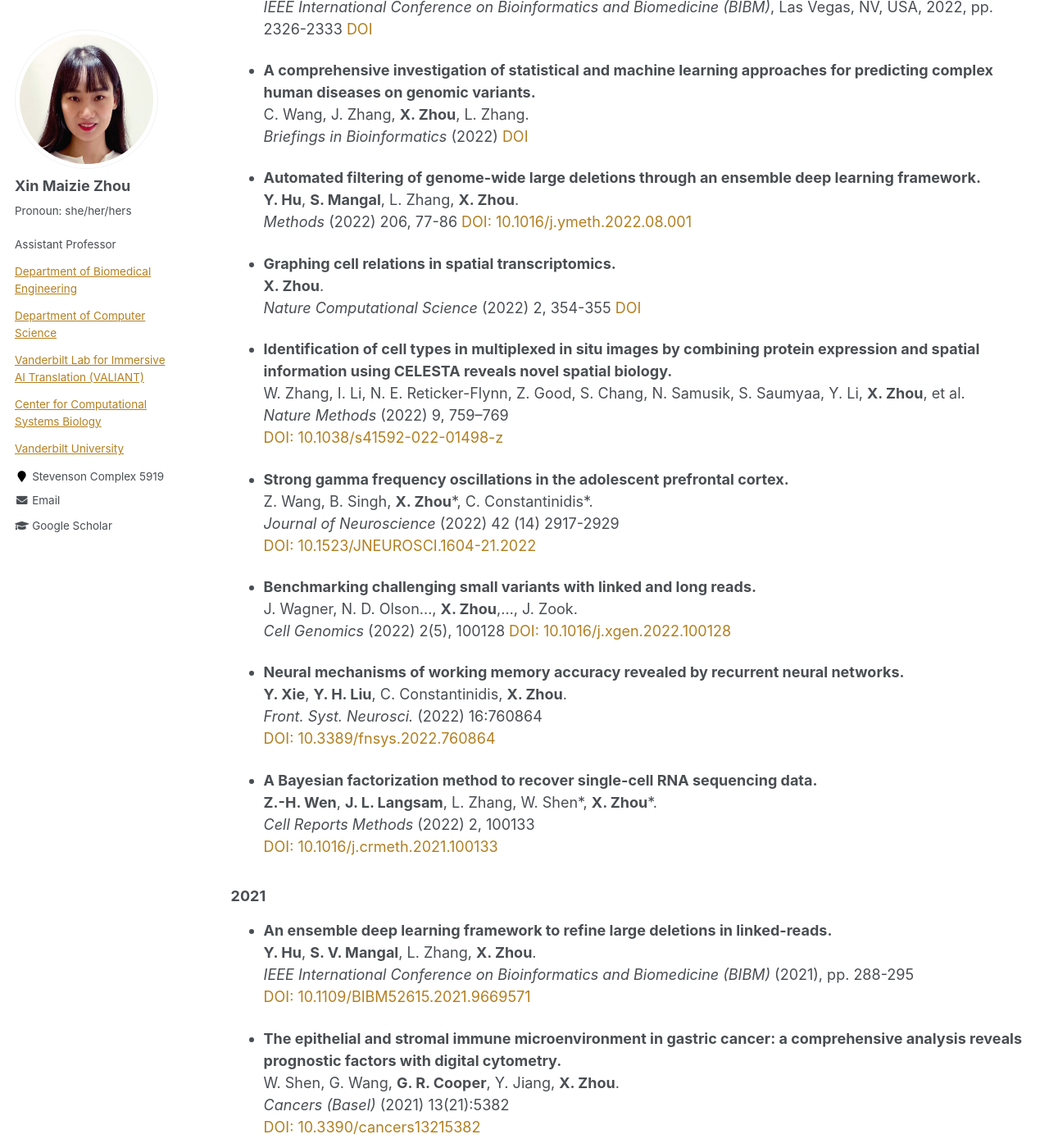
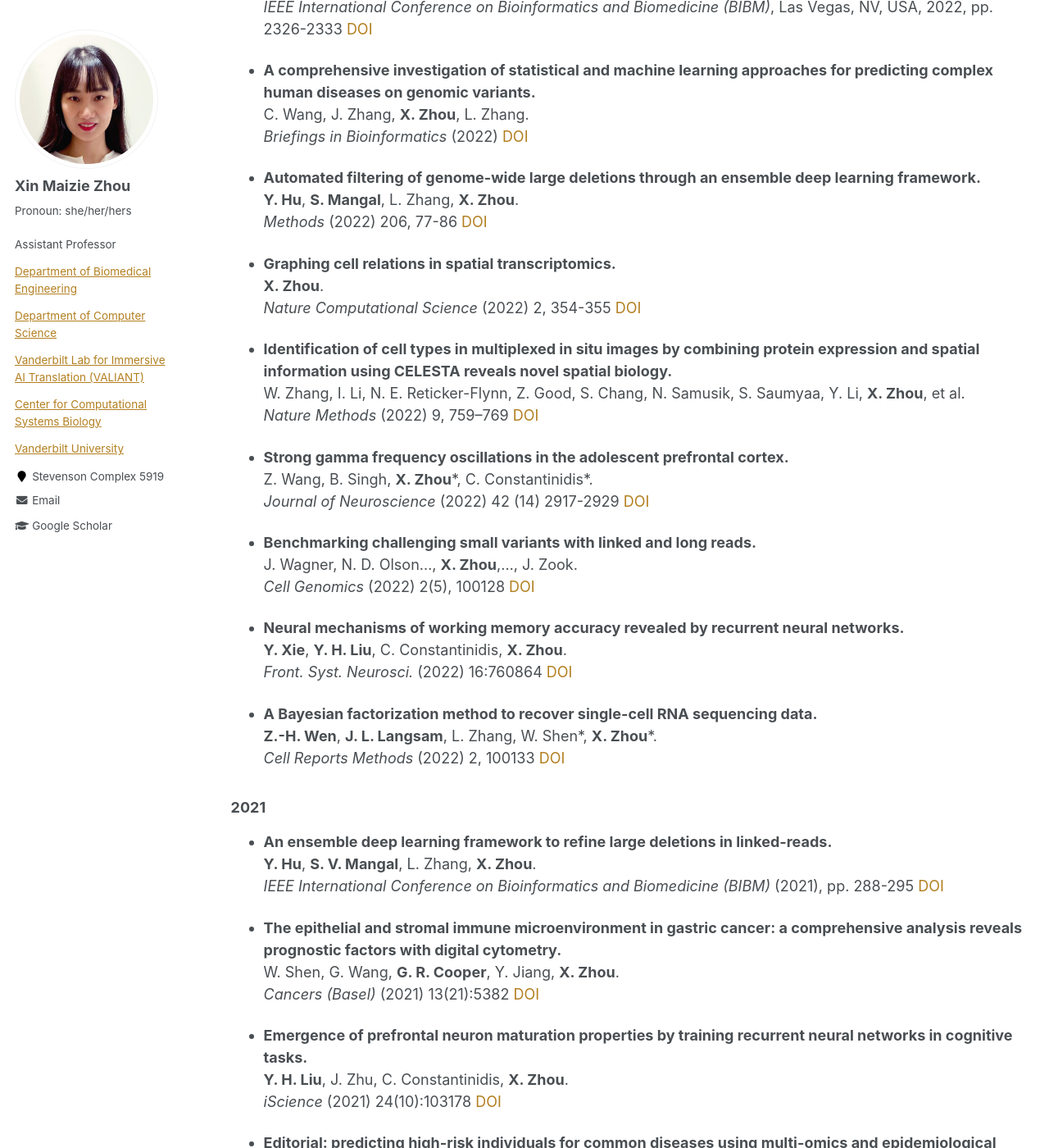
Before and after one commit to maiziezhoulab/Maiziezhoulab.github.io, a Jekyll site: the page built from _pages/publications.md, in a window 1280 px wide and 1400 px high, scrolled down 2531 px. Shown: the whole window at 82% size. Built offline with Jekyll 4.4.1, drawn with Linux system fonts in a browser that asks for light colours; some of the changed text lies outside the part shown.

Commit message:
Update publications.md

```diff
--- a/_pages/publications.md
+++ b/_pages/publications.md
@@ -90,7 +90,7 @@ used Xin Maizie Zhou (X. M. Zhou) for publications after 2022.
 
 - **Haplotyping-assisted diploid assembly and variant detection with linked-reads.**
   **Y. Hu**†, C. Yang†, L. Zhang\*, **X. Zhou**\*.
-  _Methods in Molecular Biology_ (2023) 2590:161-182. doi: 10.1007/978-1-0716-2819-5_1. PMID: 36335499.
+  _Methods in Molecular Biology_ (2023) 2590:161-182. [DOI](https://link.springer.com/protocol/10.1007/978-1-0716-2819-5_11)
 
 ### 2022
 - **Haplotype-phasing of long-read HiFi data to enhance structural variant detection through a Skip-Gram model.**
@@ -103,8 +103,7 @@ used Xin Maizie Zhou (X. M. Zhou) for publications after 2022.
 
 - **Automated filtering of genome-wide large deletions through an ensemble deep learning framework.**
   **Y. Hu**, **S. Mangal**, L. Zhang, **X. Zhou**.
-  _Methods_  (2022) 206, 77-86
-  [DOI: 10.1016/j.ymeth.2022.08.001](https://doi.org/10.1016/j.ymeth.2022.08.001)
+  _Methods_  (2022) 206, 77-86 [DOI](https://doi.org/10.1016/j.ymeth.2022.08.001)
 
 - **Graphing cell relations in spatial transcriptomics.**
   **X. Zhou**.
@@ -112,44 +111,36 @@ used Xin Maizie Zhou (X. M. Zhou) for publications after 2022.
 
 - **Identification of cell types in multiplexed in situ images by combining protein expression and spatial information using CELESTA reveals novel spatial biology.**
   W. Zhang, I. Li, N. E. Reticker-Flynn, Z. Good, S. Chang, N. Samusik, S. Saumyaa, Y. Li, **X. Zhou**, et al.
-  _Nature Methods_ (2022) 9, 759–769
-  [DOI: 10.1038/s41592-022-01498-z](https://doi.org/10.1038/s41592-022-01498-z)
+  _Nature Methods_ (2022) 9, 759–769  [DOI](https://doi.org/10.1038/s41592-022-01498-z)
 
 - **Strong gamma frequency oscillations in the adolescent prefrontal cortex.**
   Z. Wang, B. Singh, **X. Zhou**\*, C. Constantinidis\*.
-  _Journal of Neuroscience_ (2022) 42 (14) 2917-2929
-  [DOI: 10.1523/JNEUROSCI.1604-21.2022](https://doi.org/10.1523/JNEUROSCI.1604-21.2022)
+  _Journal of Neuroscience_ (2022) 42 (14) 2917-2929  [DOI](https://doi.org/10.1523/JNEUROSCI.1604-21.2022)
 
 - **Benchmarking challenging small variants with linked and long reads.**
   J. Wagner, N. D. Olson…, **X. Zhou**,…, J. Zook.
-  _Cell Genomics_ (2022) 2(5), 100128
-  [DOI: 10.1016/j.xgen.2022.100128](https://doi.org/10.1016/j.xgen.2022.100128)
+  _Cell Genomics_ (2022) 2(5), 100128  [DOI](https://doi.org/10.1016/j.xgen.2022.100128)
 
 - **Neural mechanisms of working memory accuracy revealed by recurrent neural networks.**
   **Y. Xie**, **Y. H. Liu**, C. Constantinidis, **X. Zhou**.
-  _Front. Syst. Neurosci._ (2022) 16:760864
-  [DOI: 10.3389/fnsys.2022.760864](https://doi.org/10.3389/fnsys.2022.760864)
+  _Front. Syst. Neurosci._ (2022) 16:760864  [DOI](https://doi.org/10.3389/fnsys.2022.760864)
 
 - **A Bayesian factorization method to recover single-cell RNA sequencing data.**
   **Z.-H. Wen**, **J. L. Langsam**, L. Zhang, W. Shen\*, **X. Zhou**\*.
-  _Cell Reports Methods_ (2022) 2, 100133
-  [DOI: 10.1016/j.crmeth.2021.100133](https://doi.org/10.1016/j.crmeth.2021.100133)
+  _Cell Reports Methods_ (2022) 2, 100133  [DOI](https://doi.org/10.1016/j.crmeth.2021.100133)
 
 ### 2021
 - **An ensemble deep learning framework to refine large deletions in linked-reads.**
   **Y. Hu**, **S. V. Mangal**, L. Zhang, **X. Zhou**.
-  _IEEE International Conference on Bioinformatics and Biomedicine (BIBM)_ (2021), pp. 288-295
-  [DOI: 10.1109/BIBM52615.2021.9669571](https://doi.org/10.1109/BIBM52615.2021.9669571)
+  _IEEE International Conference on Bioinformatics and Biomedicine (BIBM)_ (2021), pp. 288-295 [DOI](https://doi.org/10.1109/BIBM52615.2021.9669571)
 
 - **The epithelial and stromal immune microenvironment in gastric cancer: a comprehensive analysis reveals prognostic factors with digital cytometry.**
   W. Shen, G. Wang, **G. R. Cooper**, Y. Jiang, **X. Zhou**.
-  _Cancers (Basel)_ (2021) 13(21):5382
-  [DOI: 10.3390/cancers13215382](https://doi.org/10.3390/cancers13215382)
+  _Cancers (Basel)_ (2021) 13(21):5382  [DOI](https://doi.org/10.3390/cancers13215382)
 
 - **Emergence of prefrontal neuron maturation properties by training recurrent neural networks in cognitive tasks.**
   **Y. H. Liu**, J. Zhu, C. Constantinidis, **X. Zhou**.
-  _iScience_ (2021) 24(10):103178
-  [DOI: 10.1016/j.isci.2021.103178](https://doi.org/10.1016/j.isci.2021.103178)
+  _iScience_ (2021) 24(10):103178  [DOI](https://doi.org/10.1016/j.isci.2021.103178)
 
 - **Editorial: predicting high-risk individuals for common diseases using multi-omics and epidemiological data.**
   D. Chowdhury, **X. Zhou**, B. Li, Y. Zhang, W. K. Cheung, A. Lyu, L. Zhang.
@@ -157,17 +148,14 @@ used Xin Maizie Zhou (X. M. Zhou) for publications after 2022.
 
 - **DeepDRIM: a deep neural network to reconstruct cell-type-specific gene regulatory network using single-cell RNA-Seq Data.**
   J. Chen, C. Cheong, L. Lan, **X. Zhou**, J. Liu, A. Lyu, W. K. Cheung, L. Zhang.
-  _Briefings in Bioinformatics_ (2021) 22(6):bbab325
-  [DOI: 10.1093/bib/bbab325](https://doi.org/10.1093/bib/bbab325)
+  _Briefings in Bioinformatics_ (2021) 22(6):bbab325  [DOI](https://doi.org/10.1093/bib/bbab325)
 
 - **Text mining of gene-phenotype associations reveals new phenotypic profiles of autism-associated genes.**
   **S. Li**†, **Z. Guo**†, **J. B. Ioffe**, **Y. Hu**, Y. Zhen\*, **X. Zhou**\*.
-  _Scientific Reports_  (2021) 11(1):15269
-  [DOI: 10.1038/s41598-021-94742-z](https://doi.org/10.1038/s41598-021-94742-z)
+  _Scientific Reports_  (2021) 11(1):15269 [DOI](https://doi.org/10.1038/s41598-021-94742-z)
 
 - **Aquila_stLFR: diploid genome assembly based structural variant calling package for stLFR linked-reads.**
   **Y. H. Liu**, **G. L. Grubbs**, L. Zhang, X. Fang, D. L. Dill, A. Sidow, **X. Zhou**.
-  _Bioinformatics Advances_ (2021) 1, vbab007
-  [DOI: 10.1093/bioadv/vbab007](https://doi.org/10.1093/bioadv/vbab007)
+  _Bioinformatics Advances_ (2021) 1, vbab007 [DOI](https://doi.org/10.1093/bioadv/vbab007)
 
 ### 2020 and earlier
```
